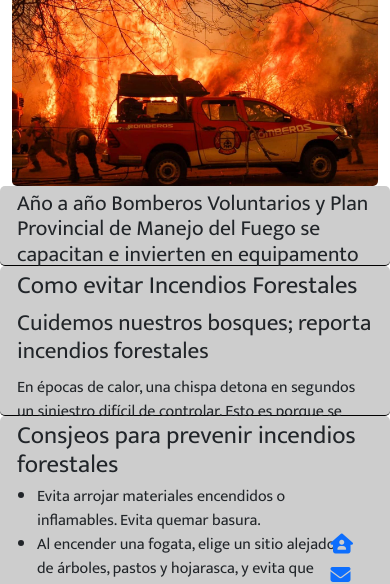
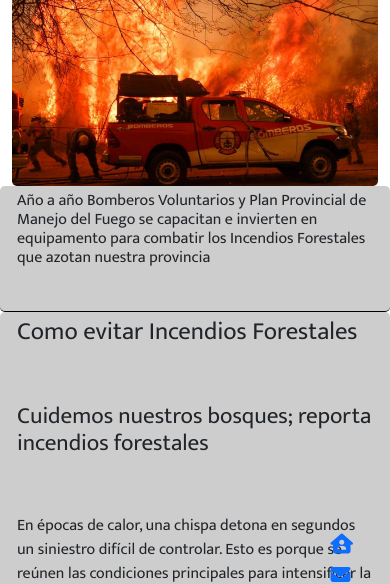
Before and after one commit to Nico-1997/prevencionIfCostamagna, a website: page index.html in a window 390 px wide. Shown: the part 160-744 px from the top of the page. Drawn offline with Linux system fonts and the light colour scheme.

Commit message:
agregue queries

```diff
--- a/css/style.css
+++ b/css/style.css
@@ -156,3 +156,68 @@ h2, p, h3, i, h4 {
 }
 
 /*queries*/
+@media screen and (max-width:768px) {
+    .container {
+        flex-direction: column;
+    }
+    .container .img {
+        width: 100%;
+    }
+
+    .section-1 {
+        height: 15vh;
+    }
+
+    .h4-1 {
+        font-size: 1em;
+    }
+
+    .section-2 {
+        height: 50vh;
+    }
+
+    .section-3 {
+        height: 70vh;
+    }
+
+    .section-4 {
+        height: 60vh;
+    }
+
+    .section-5 {
+        height: 195vh;
+    }
+}
+
+@media screen and (max-width:420px) {
+    .container {
+        flex-direction: column;
+    }
+    .container .img {
+        width: 100%;
+    }
+
+    .section-1 {
+        height: 15vh;
+    }
+
+    .h4-1 {
+        font-size: 1em;
+    }
+
+    .section-2 {
+        height: 50vh;
+    }
+
+    .section-3 {
+        height: 70vh;
+    }
+
+    .section-4 {
+        height: 60vh;
+    }
+
+    .section-5 {
+        height: 195vh;
+    }
+}
--- a/index.html
+++ b/index.html
@@ -32,14 +32,14 @@
             </div>
             <div class="row">
                 <section class="col-12 section-1">
-                    <h4>Año a año Bomberos Voluntarios y Plan Provincial de Manejo del Fuego se capacitan
+                    <h4 class="h4-1">Año a año Bomberos Voluntarios y Plan Provincial de Manejo del Fuego se capacitan
                         e invierten en equipamento para combatir los Incendios Forestales que azotan nuestra provincia
                     </h4>
                 </section>
             </div>
             <div class="row">
                 <section class="col-12 section-2">
-                    <h2><span>Como evitar Incendios Forestales</span></h2>
+                    <h2>Como evitar Incendios Forestales</h2>
                     <h3>Cuidemos nuestros bosques; reporta incendios forestales</h3>
                     <p>
                         En épocas de calor, una chispa detona en segundos un siniestro difícil de controlar.
```
